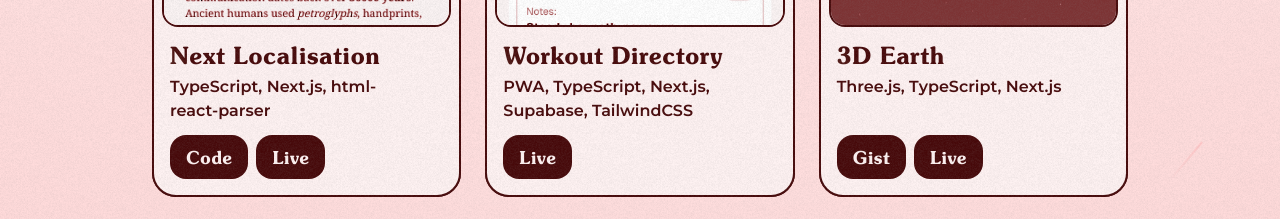
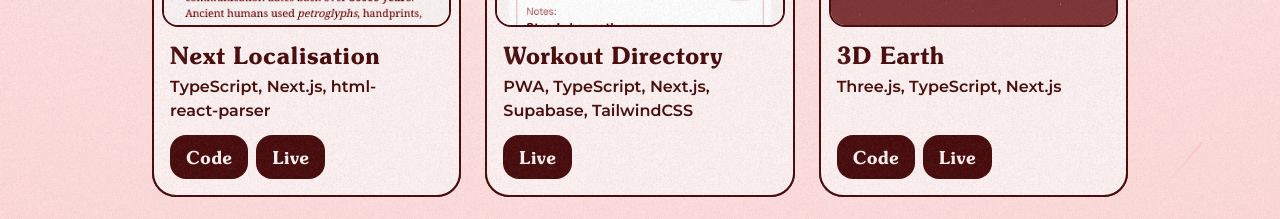
Before and after one commit to atanas-dim/portfolio-2, a Next.js app: page / in a window 1280 px wide. Shown: the part 1180-1399 px from the top of the page. Built offline with nearby package versions, Linux system fonts and the light colour scheme.

Commit message:
Update projects.ts

```diff
--- a/src/resources/projects.ts
+++ b/src/resources/projects.ts
@@ -44,7 +44,7 @@
     description:
       'A 3D scene of Earth and the Moon orbiting in space, built with React Three Fiber and Drei. Demonstrates the use of emissive and alpha maps on spherical textures, lighting, and basic orbital animation in a lightweight interactive environment.',
     links: [
-      { label: 'Gist', href: 'https://gist.github.com/atanas-dim/92177b10c2286ebfd865e1743c40354d' },
+      { label: 'Code', href: 'https://github.com/atanas-dim/solar-system-3d' },
       { label: 'Live', href: 'https://earth-model-3d.vercel.app/' },
     ],
   },
```
